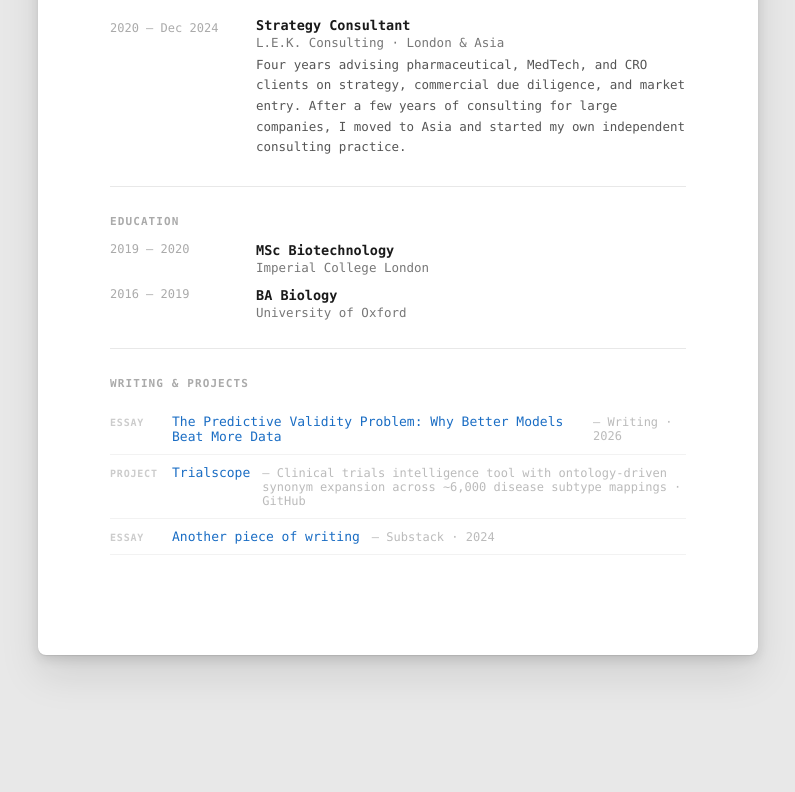
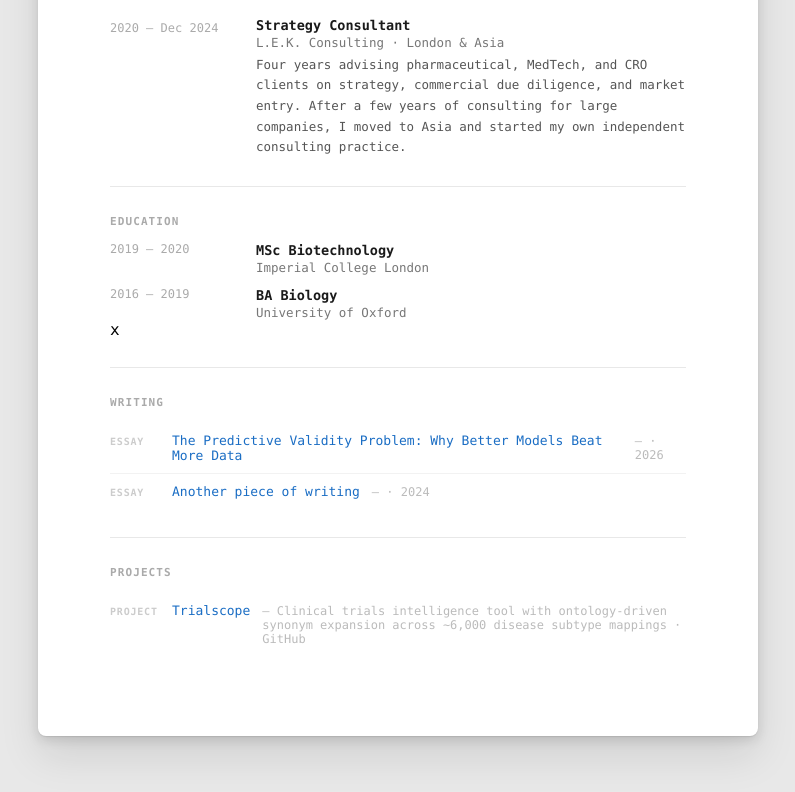
Before and after one commit to etienne-cousin/personal, a plain HTML site: page index.html in a window 1280 px wide. Shown: the part 762-1554 px from the top of the page, without its empty margins (242-1037 px from the left). Before the commit the page ends 1497 px from the top, so only its background shows below. Drawn offline with Linux system fonts and the light colour scheme.

Commit message:
separated projects & writing

```diff
--- a/index.html
+++ b/index.html
@@ -297,24 +297,32 @@
       </div>
     </div>
 
+    x
     <hr />
 
-    <h2>Writing &amp; Projects</h2>
+    <h2>Writing</h2>
 
     <ul class="links-list">
       <li>
         <span class="link-tag">Essay</span>
         <a href="writing/predictive-validity/">The Predictive Validity Problem: Why Better Models Beat More Data</a>
-        <span class="link-note">— Writing · 2026</span>
+        <span class="link-note">— · 2026</span>
       </li>
+      <li>
+        <span class="link-tag">Essay</span>
+        <a href="#" target="_blank">Another piece of writing</a>
+        <span class="link-note">— · 2024</span>
+      </li>
+    </ul>
+
+    <hr />
+
+    <h2>Projects</h2>
+
+    <ul class="links-list">
       <li>
         <span class="link-tag">Project</span>
         <a href="/trialscope/">Trialscope</a>
         <span class="link-note">— Clinical trials intelligence tool with ontology-driven synonym expansion across ~6,000 disease subtype mappings · GitHub</span>
       </li>
-      <li>
-        <span class="link-tag">Essay</span>
-        <a href="#" target="_blank">Another piece of writing</a>
-        <span class="link-note">— Substack · 2024</span>
-      </li>
-      <li>
+    </ul>
```
